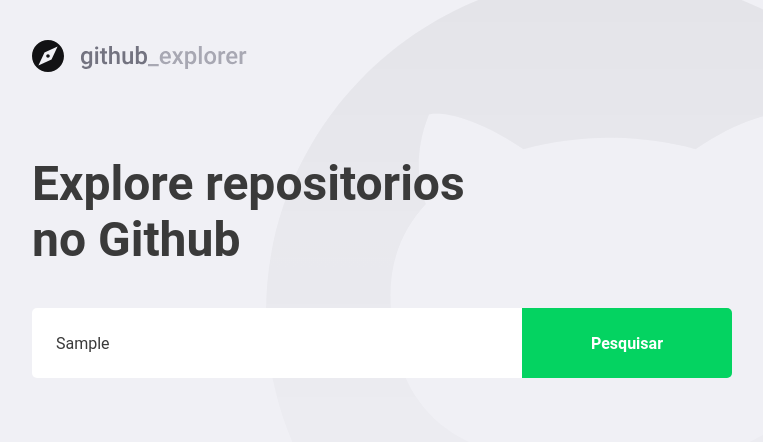
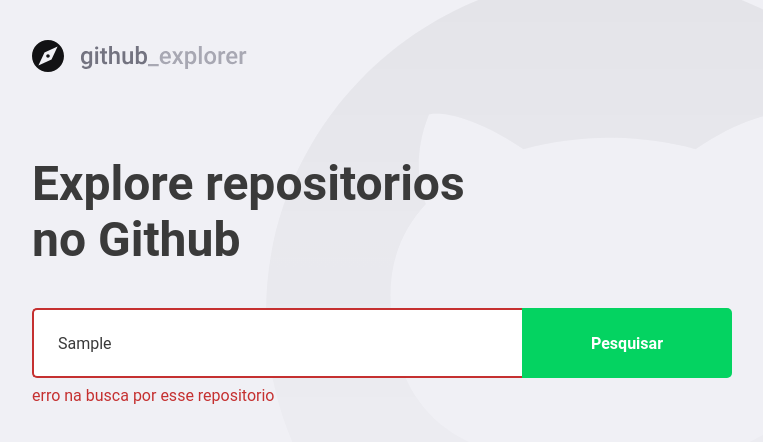
Before and after one commit to Raafa1993/Github-explore, a React (Create React App) app: page / in a window 1280 px wide. Both pictures are taken after typing "Sample" into the empty fields and a click on the button "Pesquisar". Shown: the top 442 px of the page, without its empty margins (148-911 px from the left). Built offline with nearby package versions, Linux system fonts and the light colour scheme; no server answers.

Commit message:
tratativas de erro

```diff
--- a/src/pages/Dashboard/index.tsx
+++ b/src/pages/Dashboard/index.tsx
@@ -4,7 +4,7 @@ import api from '../../services/api';
 
 import logoImg from '../../assets/logo.svg';
 
-import { Title, Form, Repositories } from './styles';
+import { Title, Form, Repositories, Error } from './styles';
 
 interface Repository {
   full_name: string;
@@ -17,34 +17,46 @@ interface Repository {
 
 const Dashboard: React.FC = () => {
   const [newRepo, setNewRepo] = useState('');
+  const [inputError, setInputError] = useState('');
   const [repositories, setRepositories] = useState<Repository[]>([]);
 
   async function handleAddRepository(
     event: FormEvent<HTMLFormElement>,
     ): Promise<void> {
-    event.preventDefault();
+      event.preventDefault();
 
-    const response = await api.get<Repository>(`repos/${newRepo}`);
+      if (!newRepo) {
+        setInputError('Digite o autor/nome do repositorio');
+        return;
+      }
 
-    const repository = response.data;
+    try {
+      const response = await api.get<Repository>(`repos/${newRepo}`);
 
+      const repository = response.data;
 
-    setRepositories([...repositories, repository]);
-    setNewRepo('');
-  }
+      setRepositories([...repositories, repository]);
+      setNewRepo('');
+      setInputError('');
+    } catch (err) {
+      setInputError('erro na busca por esse repositorio');
+    }
+}
 
   return (
   <>
     <img src={logoImg} alt="Github Explore"/>
     <Title>Explore repositorios no Github</Title>
 
-    <Form onSubmit={handleAddRepository}>
+    <Form hasError={!!inputError} onSubmit={handleAddRepository}>
       <input
         value={newRepo}
         onChange={(e) => setNewRepo(e.target.value)}
         placeholder="Digite o nome do repositorio" />
       <button type="submit">Pesquisar</button>
     </Form>
+
+  { inputError && <Error>{inputError}</Error> }
 
     <Repositories>
       {repositories.map(repository => (
--- a/src/pages/Dashboard/styles.ts
+++ b/src/pages/Dashboard/styles.ts
@@ -1,5 +1,9 @@
-import styled from 'styled-components';
+import styled, { css } from 'styled-components';
 import { shade } from 'polished'
+
+interface FormProps {
+  hasError: boolean;
+}
 
 export const Title = styled.h1`
   font-size: 48px;
@@ -10,7 +14,7 @@ export const Title = styled.h1`
   margin-top: 80px;
 `;
 
-export const Form = styled.form`
+export const Form = styled.form<FormProps>`
   margin-top: 40px;
   max-width: 700px;
 
@@ -23,6 +27,12 @@ export const Form = styled.form`
     border: 0;
     border-radius: 5px 0 0 5px;
     color: #3a3a3a;
+    border: 2px solid #fff;
+    border-right: 0;
+
+    ${(props) => props.hasError && css`
+      border-color: #c53030;
+    `}
 
     &::placeholder {
       color: #a8a8b3;
@@ -43,6 +53,12 @@ export const Form = styled.form`
       background: ${shade(0.2, '#04d361')};
     }
   }
+`;
+
+export const Error = styled.span`
+  display: block;
+  color: #c53030;
+  margin-top: 8px;
 `;
 
 export const Repositories = styled.div`
```
